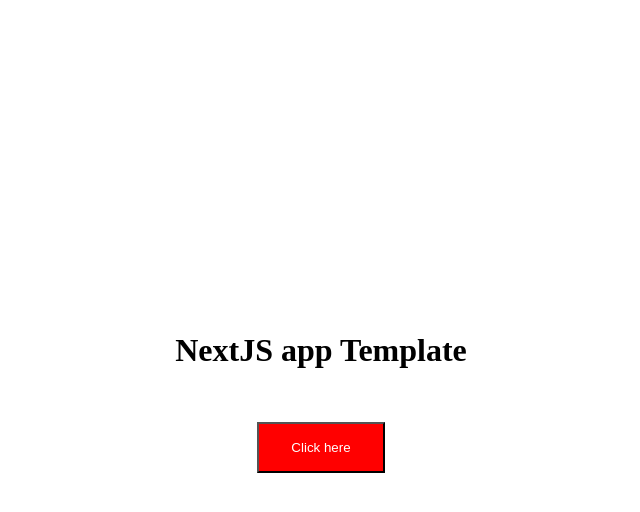
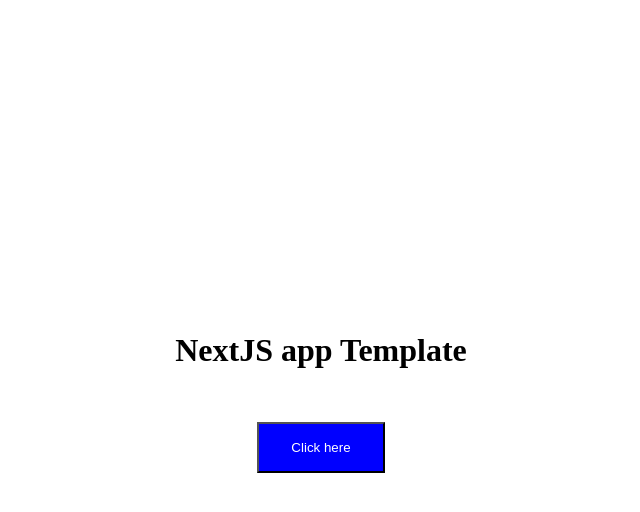
Before and after one commit to JvanBart4p/nextTemplate, a Next.js app: page / in a window 1280 px wide. In both pictures the pointer is over the button "Click here". Shown: the top 512 px of the page, without its empty margins (319-959 px from the left). Built offline with nearby package versions, Linux system fonts and the light colour scheme.

Commit message:
small changes

```diff
--- a/src/styles/colors.scss
+++ b/src/styles/colors.scss
@@ -1 +1,2 @@
 $main-color: red;
+$secondary-color: blue;
--- a/src/styles/components/button.scss
+++ b/src/styles/components/button.scss
@@ -5,4 +5,7 @@
     color: white;
     margin: 2rem 0;
     padding: 1rem 2rem;
+    &:hover {
+        background-color: $secondary-color;
+    }
 }
```
